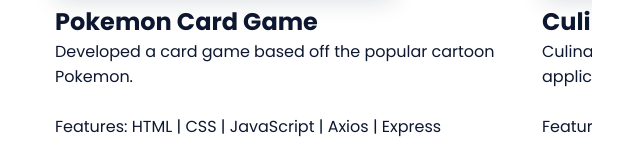
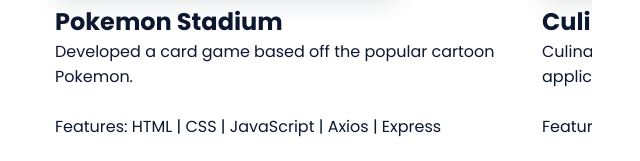
Before and after one commit to nhoang1122/nhoang1122.github.io, a plain HTML site: page index.html in a window 1280 px wide. Shown: the part 2956-3117 px from the top of the page, 560-1200 px from the left. Drawn offline with nearby package versions, Linux system fonts and the light colour scheme; a script that the page names is missing.

Commit message:
update proj

```diff
--- a/index.html
+++ b/index.html
@@ -166,7 +166,7 @@
                     </div>
                     <div class="box">
                         <iframe class="work__img" width="340" height="200" src="https://www.loom.com/embed/cc4846ec79df433c9e2d518f7d036e3d" frameborder="0" webkitallowfullscreen mozallowfullscreen allowfullscreen></iframe>
-                        <h1>Pokemon Card Game</h1>
+                        <h1>Pokemon Stadium</h1>
                         <p> Developed a card game based off the popular cartoon Pokemon.
                             <br><br>
                             Features: HTML | CSS | JavaScript | Axios | Express
```
